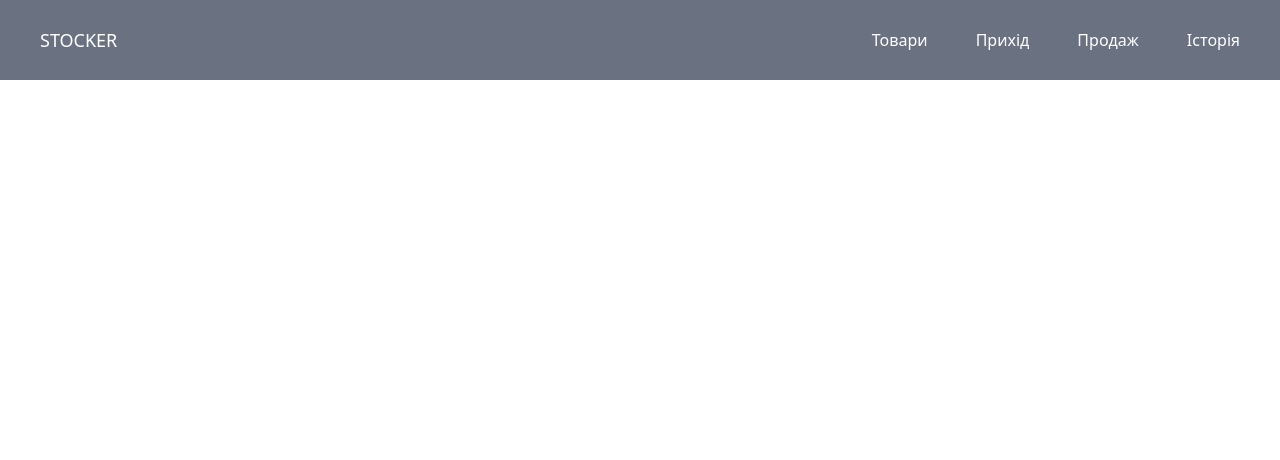
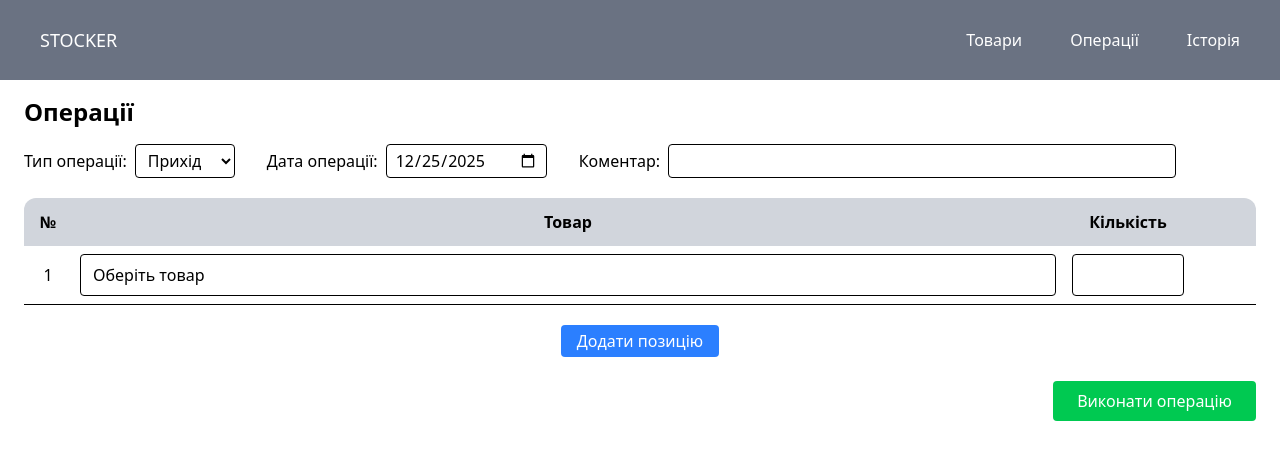
Before and after one commit to zhamanko/stocker, a Vue app: page /#/operation in a window 1280 px wide. Before the commit this address had no page. Shown: the top 460 px of the page. Built offline with nearby package versions, Linux system fonts and the light colour scheme.

Commit message:
feat: update Header and router to include Operations view; refactor ProductsView and add SearchSelect component

```diff
--- a/src/components/Header.vue
+++ b/src/components/Header.vue
@@ -4,8 +4,9 @@
         <div>
             <nav class="text-white flex gap-12">
                 <router-link to="/products">Товари</router-link>
-                <router-link to="/income">Прихід</router-link>
-                <router-link to="/sale">Продаж</router-link>
+                <!-- <router-link to="/income">Прихід</router-link>
+                <router-link to="/sale">Продаж</router-link> -->
+                <router-link to="/operation">Операції</router-link>
                 <router-link to="/history">Історія</router-link>
             </nav>
         </div>
--- /dev/null
+++ b/src/components/SearchSelect.vue
@@ -0,0 +1,89 @@
+<script setup lang="ts">
+import { ref, computed, watch } from 'vue'
+
+type Option = {
+  id: number
+  label: string
+}
+
+const props = defineProps<{
+  options: Option[]
+  modelValue: Option | null
+  placeholder?: string
+}>()
+
+const emit = defineEmits<{
+  (e: 'update:modelValue', value: Option | null): void
+}>()
+
+const isOpen = ref(false)
+const search = ref('')
+
+const filteredOptions = computed(() =>
+  props.options.filter(o =>
+    o.label.toLowerCase().includes(search.value.toLowerCase())
+  )
+)
+
+function selectOption(option: Option) {
+  emit('update:modelValue', option)
+  isOpen.value = false
+  search.value = ''
+}
+
+/* закриття при кліку поза компонентом */
+function handleClickOutside(e: MouseEvent) {
+  if (!(e.target as HTMLElement).closest('.search-select')) {
+    isOpen.value = false
+  }
+}
+
+watch(isOpen, open => {
+  if (open) document.addEventListener('click', handleClickOutside)
+  else document.removeEventListener('click', handleClickOutside)
+})
+</script>
+
+<template>
+  <div class="relative w-64 search-select">
+    <!-- Selected -->
+    <div
+      class="border px-3 py-2 rounded cursor-pointer bg-white"
+      @click.stop="isOpen = !isOpen"
+    >
+      {{ modelValue ? modelValue.label : placeholder || 'Оберіть' }}
+    </div>
+
+    <!-- Dropdown -->
+    <div
+      v-if="isOpen"
+      class="absolute z-10 w-full bg-white border rounded mt-1 shadow"
+    >
+      <input
+        v-model="search"
+        type="text"
+        placeholder="Пошук..."
+        class="w-full px-2 py-1 border-b outline-none"
+        @click.stop
+      />
+
+      <ul class="max-h-40 overflow-auto">
+        <li
+          v-for="option in filteredOptions"
+          :key="option.id"
+          class="px-3 py-2 hover:bg-gray-100 cursor-pointer"
+          @click="selectOption(option)"
+        >
+          {{ option.label }}
+        </li>
+
+        <li
+          v-if="filteredOptions.length === 0"
+          class="px-3 py-2 text-gray-400"
+        >
+          Нічого не знайдено
+        </li>
+      </ul>
+    </div>
+  </div>
+</template>
--- a/src/views/HistoryView.vue
+++ b/src/views/HistoryView.vue
@@ -1,5 +1,6 @@
 <script setup lang="ts">
 import { ref, computed } from 'vue'
+
 type HistoryItem = {
     id: number
     date: string
@@ -9,8 +10,22 @@ type HistoryItem = {
         name: string
         quantity: number
         price: number
-    }[]
+    }[],
+    comentary: string | null
 }
+
+const typeActive = ref<'all' | 'income' | 'sale'>('all')
+
+const search = ref<string>('')
+
+const dateFrom = ref<string | null>(null)
+const dateTo = ref<string | null>(null)
+
+function parseDate(dateStr: string): Date {
+    const [day, month, year] = dateStr.split('.')
+    return new Date(+year, +month - 1, +day)
+}
+
 
 const history = ref<HistoryItem[]>([
     {
@@ -20,7 +35,8 @@ const history = ref<HistoryItem[]>([
         products: [
             { code: 'A001', name: 'Монітор', quantity: 4, price: 4500 },
             { code: 'B002', name: 'Клавіатура', quantity: 1, price: 900 }
-        ]
+        ],
+        comentary: 'Термінова доставка'
     },
     {
         id: 2,
@@ -28,7 +44,8 @@ const history = ref<HistoryItem[]>([
         type: 'income',
         products: [
             { code: 'C003', name: 'Миша', quantity: 5, price: 500 }
-        ]
+        ],
+        comentary: null
     },
     {
         id: 3,
@@ -36,9 +53,48 @@ const history = ref<HistoryItem[]>([
         type: 'sale',
         products: [
             { code: 'B002', name: 'Клавіатура', quantity: 2, price: 900 }
-        ]
+        ],
+        comentary: 'Клієнт забрав самовивозом'
     }
 ])
+
+const filteredHistory = computed(() => {
+    return history.value.filter(check => {
+        /* 🔹 Фільтр по типу */
+        if (typeActive.value !== 'all' && check.type !== typeActive.value) {
+            return false
+        }
+
+        /* 🔹 Фільтр по датах */
+        const checkDate = parseDate(check.date)
+
+        if (dateFrom.value) {
+            const from = new Date(dateFrom.value)
+            from.setHours(0, 0, 0, 0)
+            if (checkDate < from) return false
+        }
+
+        if (dateTo.value) {
+            const to = new Date(dateTo.value)
+            to.setHours(23, 59, 59, 999)
+            if (checkDate > to) return false
+        }
+
+        /* 🔹 Пошук */
+        if (!search.value.trim()) return true
+
+        const q = search.value.toLowerCase()
+
+        return (
+            check.products.some(p =>
+                p.code.toLowerCase().includes(q) ||
+                p.name.toLowerCase().includes(q)
+            ) ||
+            check.comentary?.toLowerCase().includes(q)
+        )
+    })
+})
+
 
 </script>
 
@@ -49,16 +105,32 @@ const history = ref<HistoryItem[]>([
         <!-- Пошук -->
         <div class="mb-4 flex gap-2 justify-between">
             <div class="space-x-4">
-                <button class="bg-blue-400 text-white px-6 py-1 rounded">Все</button>
-                <button class="bg-blue-400 text-white px-6 py-1 rounded">Приходи</button>
-                <button class="bg-blue-400 text-white px-6 py-1 rounded">Продажі</button>
+                <button class="bg-blue-400 text-white px-6 py-1 rounded"
+                    :class="typeActive === 'all' ? 'bg-blue-600' : ''" @click="typeActive = 'all'">
+                    Все
+                </button>
+
+                <button class="bg-blue-400 text-white px-6 py-1 rounded"
+                    :class="typeActive === 'income' ? 'bg-blue-600' : ''" @click="typeActive = 'income'">
+                    Приходи
+                </button>
+
+                <button class="bg-blue-400 text-white px-6 py-1 rounded"
+                    :class="typeActive === 'sale' ? 'bg-blue-600' : ''" @click="typeActive = 'sale'">
+                    Продажі
+                </button>
+            </div>
+            <div class="flex gap-3 items-center">
+                <input type="date" v-model="dateFrom" class="border px-2 py-1 rounded" />
+                <span>—</span>
+                <input type="date" v-model="dateTo" class="border px-2 py-1 rounded" />
             </div>
             <input v-model="search" type="text" placeholder="Пошук..." class="border px-2 py-1 rounded w-124" />
         </div>
 
         <div>
             <div class="flex flex-col gap-4">
-                <div v-for="check in history" :key="check.id" class="rounded-2xl p-4 shadow"
+                <div v-for="check in filteredHistory" :key="check.id" class="rounded-2xl p-4 shadow"
                     :class="check.type === 'income' ? 'bg-blue-100' : 'bg-green-100'">
                     <div class="flex justify-between mb-2">
                         <h2 class="font-bold">
@@ -85,6 +157,10 @@ const history = ref<HistoryItem[]>([
                             </tr>
                         </tbody>
                     </table>
+                    <div :class="check.comentary ? 'mt-2' : 'hidden'">
+                        <strong>Коментар:</strong>
+                        <span class="ml-2">{{ check.comentary }}</span>
+                    </div>
 
                     <div class="text-right font-bold">
                         Разом: {{check.products.reduce((sum, p) => sum + p.quantity * p.price, 0)}} ₴
--- /dev/null
+++ b/src/views/OperationView.vue
@@ -0,0 +1,126 @@
+<script setup lang="ts">
+import { ref } from 'vue'
+import SearchSelect from './../components/SearchSelect.vue'
+
+const operationDate = ref(new Date().toISOString().substr(0, 10))
+
+type ProductOption = {
+    id: number
+    label: string
+}
+
+type OperationRow = {
+    id: number
+    product: ProductOption | null
+    quantity: number | null
+}
+
+const products: ProductOption[] = [
+    { id: 1, label: 'A001 — Монітор' },
+    { id: 2, label: 'B002 — Клавіатура' },
+    { id: 3, label: 'C003 — Миша' }
+]
+
+const operationType = ref<'income' | 'sale'>('income')
+
+const rows = ref<OperationRow[]>([
+    { id: 1, product: null, quantity: null }
+])
+
+function addRow() {
+    rows.value.push({
+        id: Date.now(),
+        product: null,
+        quantity: null
+    })
+}
+
+function removeRow(id: number) {
+    rows.value = rows.value.filter(r => r.id !== id)
+}
+
+function submitOperation() {
+    const payload = {
+        type: operationType.value,
+        date: operationDate.value,
+        items: rows.value
+    }
+
+    console.log('Операція:', payload)
+    // 🔜 тут буде виклик Electron API → SQLite
+}
+</script>
+
+
+<template>
+    <h1 class="text-2xl font-bold mb-4">Операції</h1>
+
+    <!-- Тип + дата -->
+    <div class="flex gap-8 mb-5">
+        <div class="space-x-2">
+            <label>Тип операції:</label>
+            <select v-model="operationType" class="border border-solid-black rounded px-2 py-1">
+                <option value="income">Прихід</option>
+                <option value="sale">Продаж</option>
+            </select>
+        </div>
+
+        <div class="space-x-2">
+            <label>Дата операції:</label>
+            <input v-model="operationDate" type="date" class="border border-solid-black rounded px-2 py-1" />
+        </div>
+
+        <div class="space-x-2 flex-1">
+            <label>Коментар:</label>
+            <input type="text" class="w-3/4 border border-solid-black rounded px-2 py-1"/>
+        </div>
+    </div>
+
+    <!-- Таблиця позицій -->
+    <table class="w-full border-collapse">
+        <thead class="bg-gray-300">
+            <tr>
+                <th class="py-3 rounded-tl-xl w-12">№</th>
+                <th class="py-3">Товар</th>
+                <th class="py-3 w-32">Кількість</th>
+                <th class="py-3 rounded-tr-xl w-16"></th>
+            </tr>
+        </thead>
+
+        <tbody>
+            <tr v-for="(row, index) in rows" :key="row.id" class="border-b border-solid-black">
+                <td class="p-2 text-center">{{ index + 1 }}</td>
+
+                <td class="p-2">
+                    <SearchSelect v-model="row.product" :options="products" placeholder="Оберіть товар"
+                        class="w-full" />
+                </td>
+
+                <td class="p-2">
+                    <input v-model.number="row.quantity" type="number" min="1"
+                        class="border border-solid-black rounded px-1 py-2 w-full" />
+                </td>
+
+                <td class="p-2 text-center">
+                    <button class="text-red-600" v-if="rows.length > 1" @click="removeRow(row.id)">
+                        ✖
+                    </button>
+                </td>
+            </tr>
+        </tbody>
+    </table>
+
+    <!-- Додати позицію -->
+    <div class="flex justify-center">
+        <button class="bg-blue-500 text-white py-1 px-4 rounded mt-5" @click="addRow">
+            Додати позицію
+        </button>
+    </div>
+
+    <!-- Виконати -->
+    <div class="flex justify-end mt-6">
+        <button class="bg-green-500 text-white py-2 px-6 rounded" @click="submitOperation">
+            Виконати операцію
+        </button>
+    </div>
+</template>
```
Also changed, not shown: src/router/index.ts (+7 -5 lines), src/views/ProductsView.vue (+33 -8 lines).
